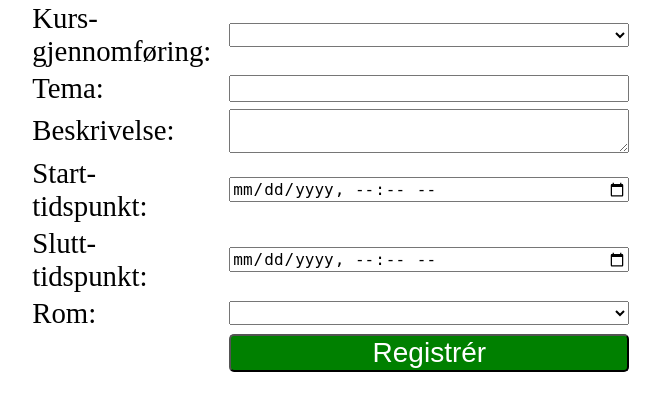
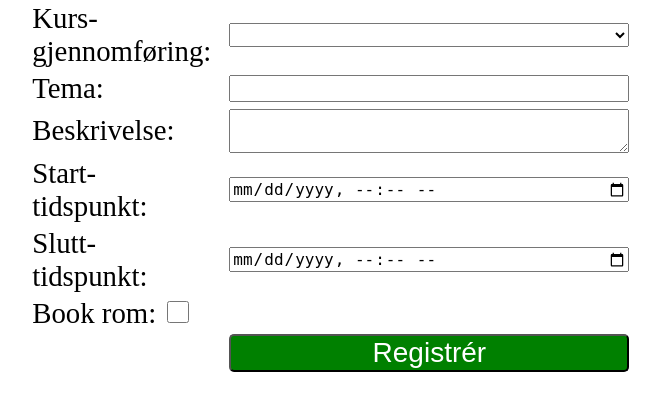
Before and after one commit to jonlauvstad/GokApp, a Flask app: template GeoFlask/templates/admin/lecture/add_lecture_one.html in a window 1280 px wide. Shown: the part 113-527 px from the top of the page, without its empty margins (358-1018 px from the left). Run offline with Flask 3, Linux system fonts and the light colour scheme; the template is opened without the code that fills it, so the values that code supplies are empty.

Commit message:
13feb 1228

```diff
--- a/GeoFlask/templates/admin/lecture/add_lecture_one.html
+++ b/GeoFlask/templates/admin/lecture/add_lecture_one.html
@@ -14,6 +14,16 @@
     //     }
     //
     // });
+    function showBookRoom(){
+        const roomSelect = document.getElementById("venueSelect");
+        const visible = roomSelect.style.visibility;
+        if(visible == 'hidden'){
+            roomSelect.style.visibility = "visible";
+        }
+        else{
+            roomSelect.style.visibility = "hidden";
+        }
+    }
 </script>
 <h1 class="bigHeadlineH1">
     NY FORLESNING
@@ -48,9 +58,11 @@
                 <td><input type="datetime-local" name="end"></td>
             </tr>
             <tr>
-                <td>Rom:</td>
                 <td>
-                    <select name="venueId">
+                    Book rom:
+                    <input type="checkbox" onchange="showBookRoom()" style="width: 22px; height: 22px;"></td>
+                <td>
+                    <select name="venueId" id="venueSelect" style="visibility: hidden">
                         {% for venue in venues %}
                         <option data-venueid="{{venue.id}}">{{venue.id}} {{venue.name}} {{venue.locationName}}</option>
                         {% endfor %}
```
Also changed, not shown: 2 other files.
